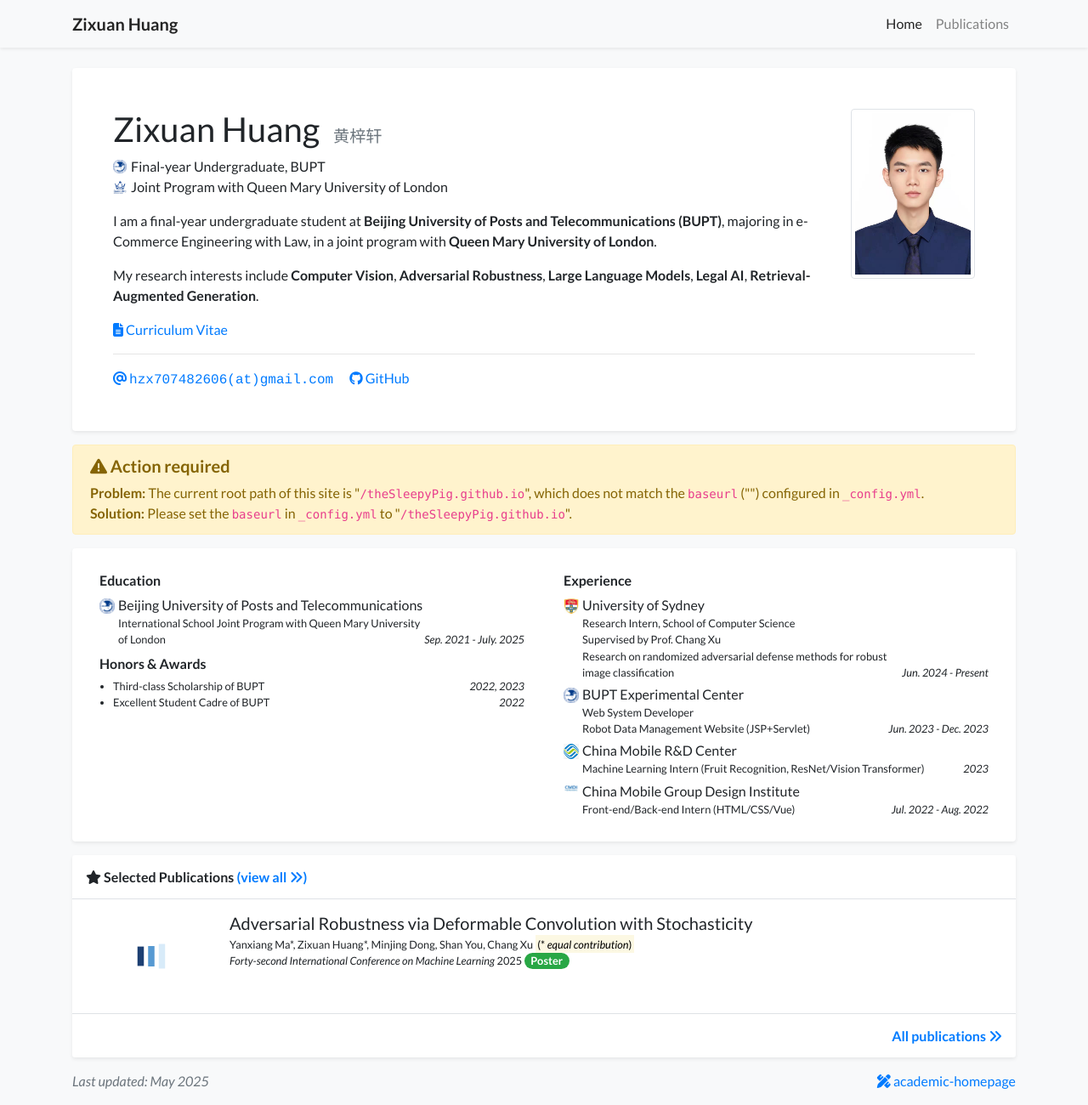
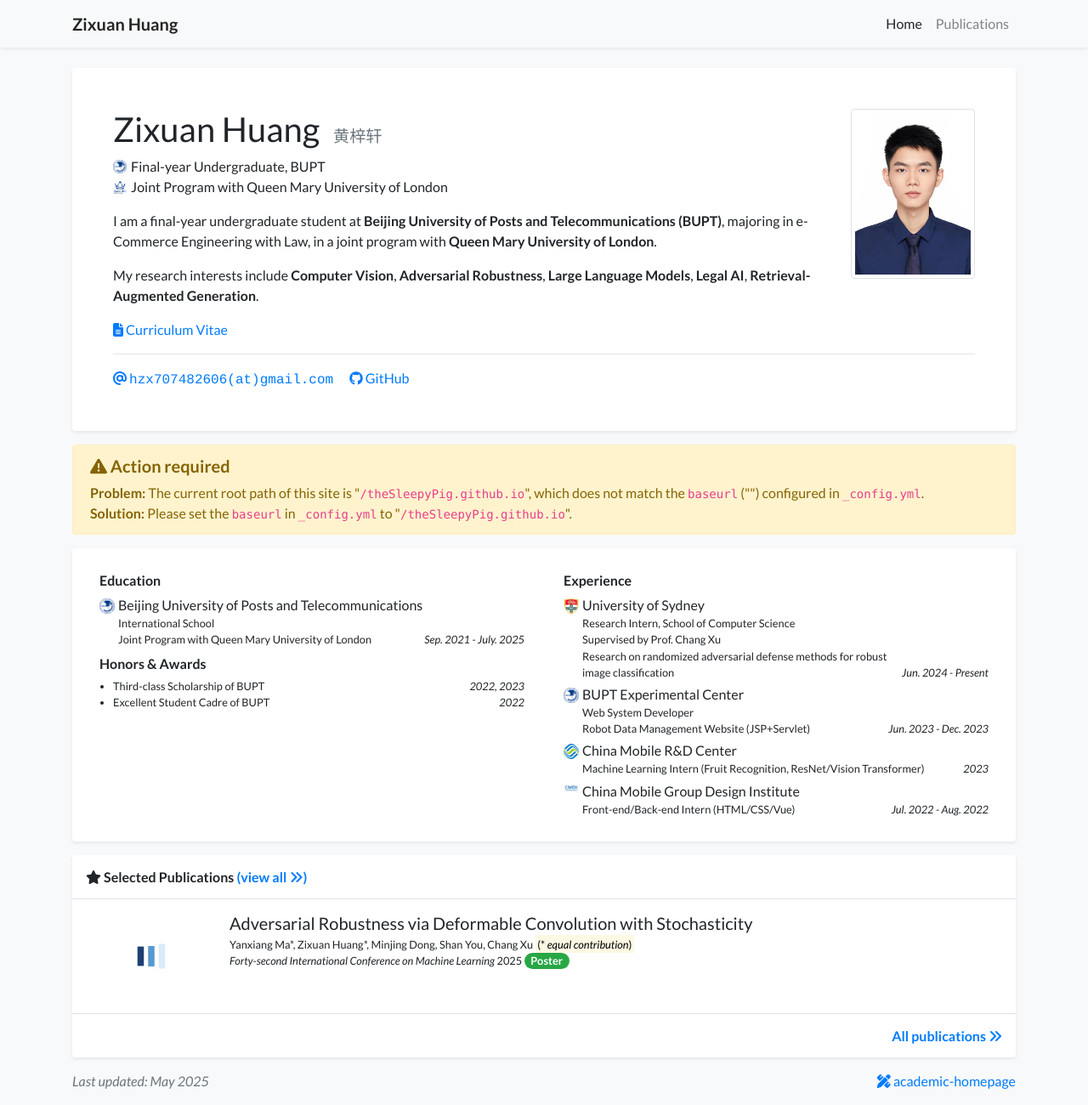
Before and after one commit to theSleepyPig/theSleepyPig.github.io, a Jekyll site: the page built from index.html, in a window 1280 px wide and 1300 px high. Shown: the whole window at 85% size. Built offline with Jekyll 4.4.1, drawn with Linux system fonts in a browser that asks for light colours; nearby versions of some CDN libraries; a style sheet for code colours, icons or effects is not loaded.

```diff
--- a/_data/profile.yml
+++ b/_data/profile.yml
@@ -49,7 +49,7 @@ education:
 - name: Beijing University of Posts and Telecommunications
   logo: /assets/images/badges/bupt.jpg
   position: >-
-    International School
+    International School <br/>
     Joint Program with Queen Mary University of London
   date: Sep. 2021 - July. 2025
 
```
